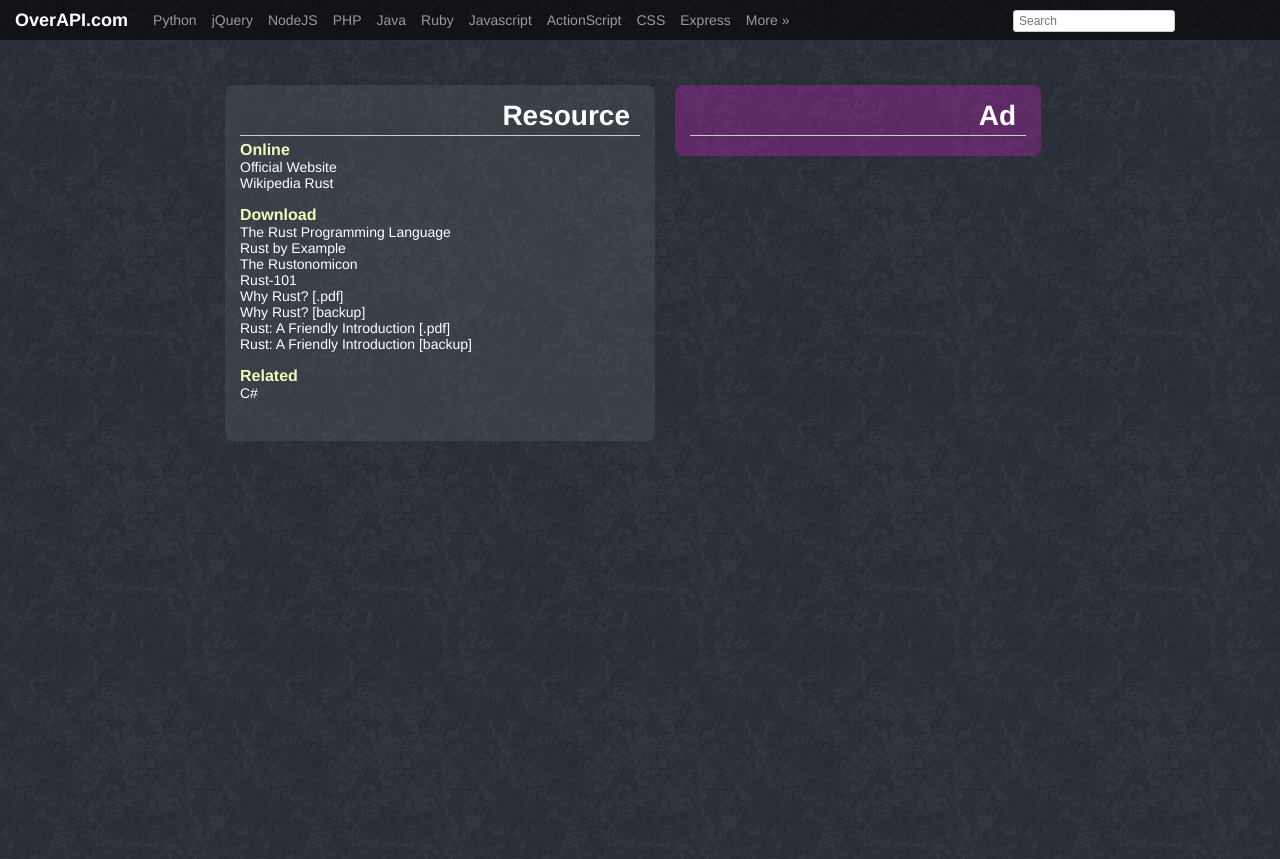
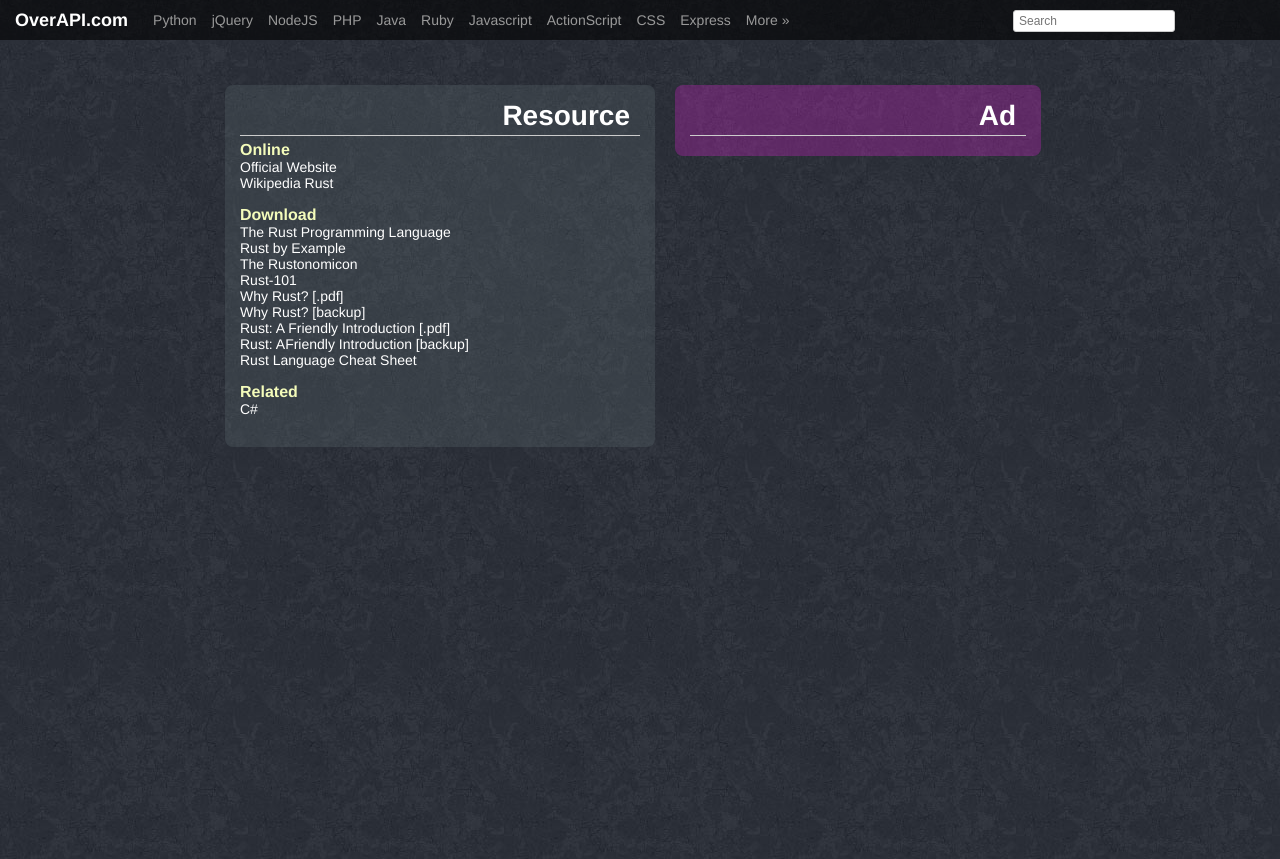
Before and after one commit to code9media/overthecs.github.io, a Jekyll site: the page built from _posts/r/2012-07-01-rust.html, in a window 1280 px wide. Shown: the top 859 px of the page. Built offline with Jekyll 4.4.1, drawn with Linux system fonts in a browser that asks for light colours; Markdown is read by kramdown in place of the engine named in the settings; comment, search, counter and statistics services are not loaded.

Commit message:
Added Rust Language Cheat Sheet.

```diff
--- a/_posts/r/2012-07-01-rust.html
+++ b/_posts/r/2012-07-01-rust.html
@@ -22,7 +22,8 @@ title:     Rust Cheat Sheet
                 <li><a href="http://www.oreilly.com/programming/free/files/why-rust.pdf">Why Rust? [.pdf]</a></li>
                 <li><a href="/static/cs/why-rust.pdf">Why Rust? [backup]</a></li>
                 <li><a href="http://catamorphism.org/Writing/Rust-Tutorial-tjc.pdf">Rust: A Friendly Introduction [.pdf]</a></li>
-                <li><a href="/static/cs/Rust-Tutorial-tjc.pdf">Rust: A Friendly Introduction [backup]</a></li>
+                <li><a href="/static/cs/Rust-Tutorial-tjc.pdf">Rust: AFriendly Introduction [backup]</a></li>
+                <li><a href="https://cheats.rs/">Rust Language Cheat Sheet</a></li>
             </ul>
         </div>
         <div class="board-card">
```
